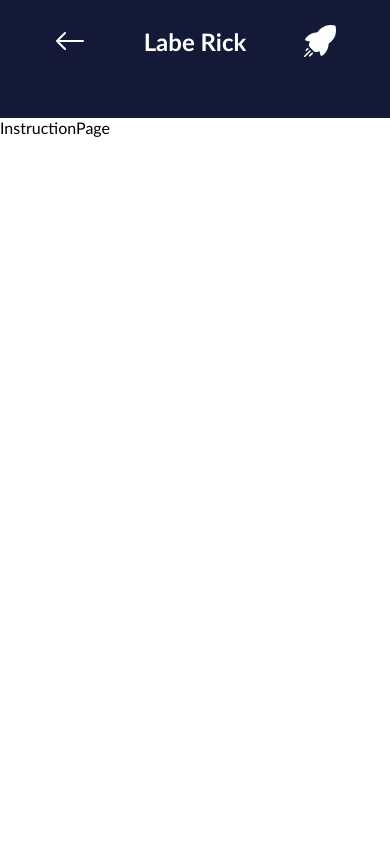
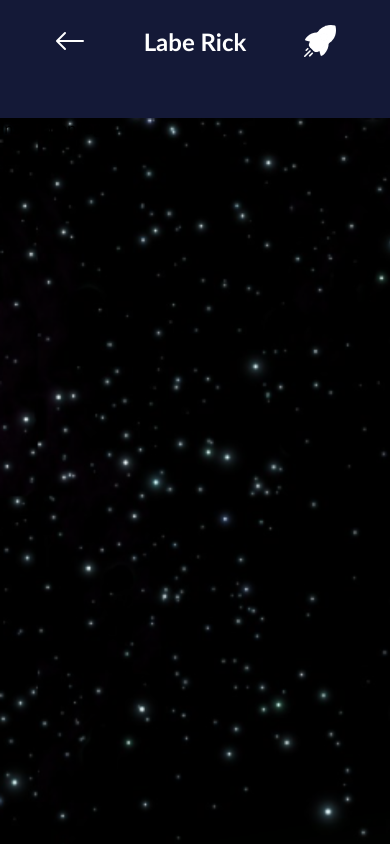
Before and after one commit to MirandaFayra/labe-rick-front-fayra, a React (Create React App) app: page /instruction in a window 390 px wide. Built offline with nearby package versions, Linux system fonts and the light colour scheme.

Commit message:
Styles: Ajustar a responsividade da página de instrucao

```diff
--- a/src/pages/instruction-page/index.js
+++ b/src/pages/instruction-page/index.js
@@ -1,9 +1,10 @@
 import React from 'react';
+import {PageContainer} from './styled'
 
 export default function InstructionPage() {
  return (
-   <p>
+   <PageContainer>
     InstructionPage
-   </p>
+   </PageContainer>
  );
 }
--- a/src/pages/instruction-page/styled.js
+++ b/src/pages/instruction-page/styled.js
@@ -1,3 +1,18 @@
 import styled from 'styled-components';
+import space from '../../assets/space-background.png'
 
-export const Container = styled.View``;
+export const PageContainer = styled.div`
+    height: 86vh;
+    width: 100vw;
+    background: url(${space});
+    background-repeat: no-repeat;
+    background-size: 100vw;
+
+
+    @media (max-width: 1015px) {
+        background: url(${space});
+        background-repeat: no-repeat;
+        background-size: auto;
+    }
+
+`
```
Also changed, not shown: src/assets/space-background.png (added).
